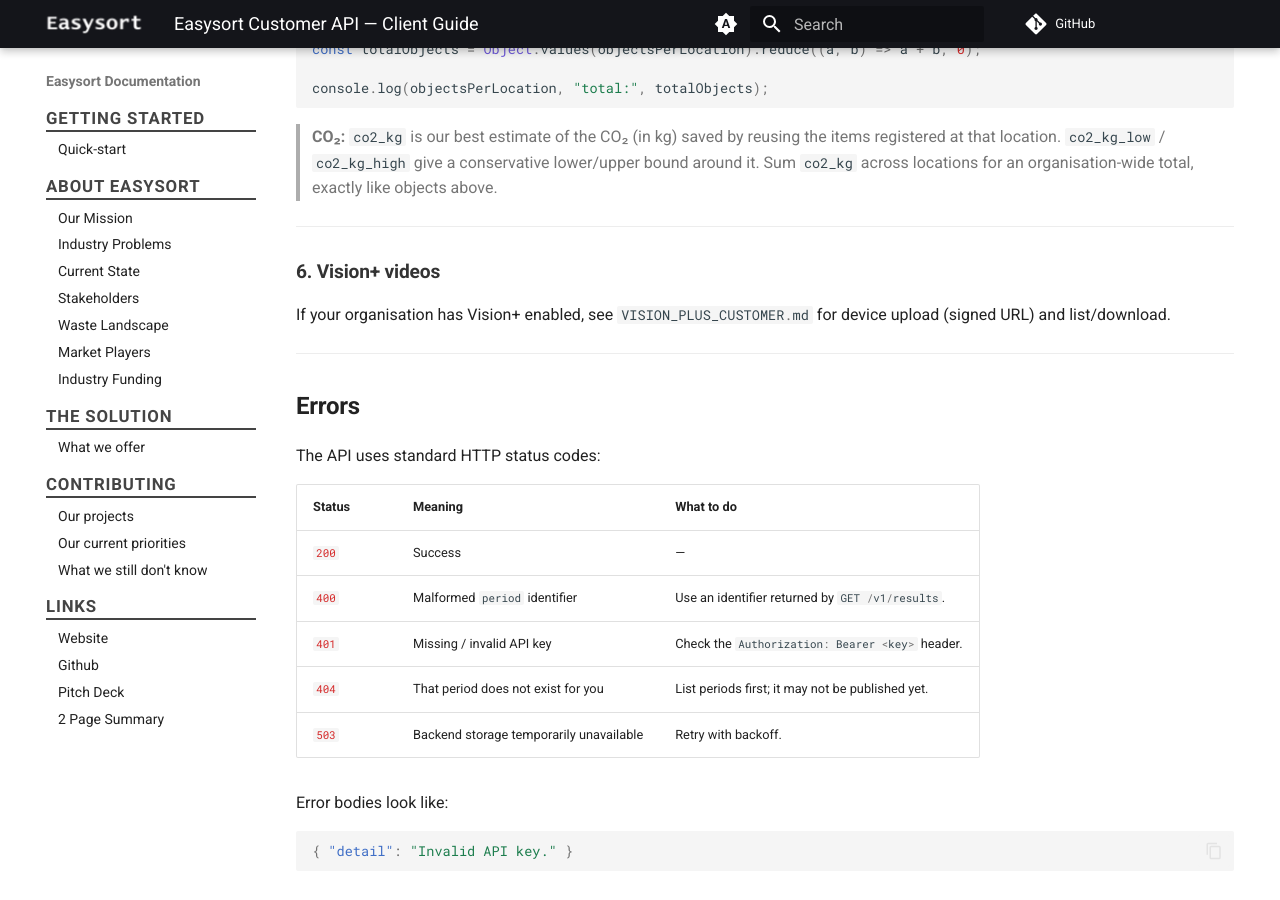
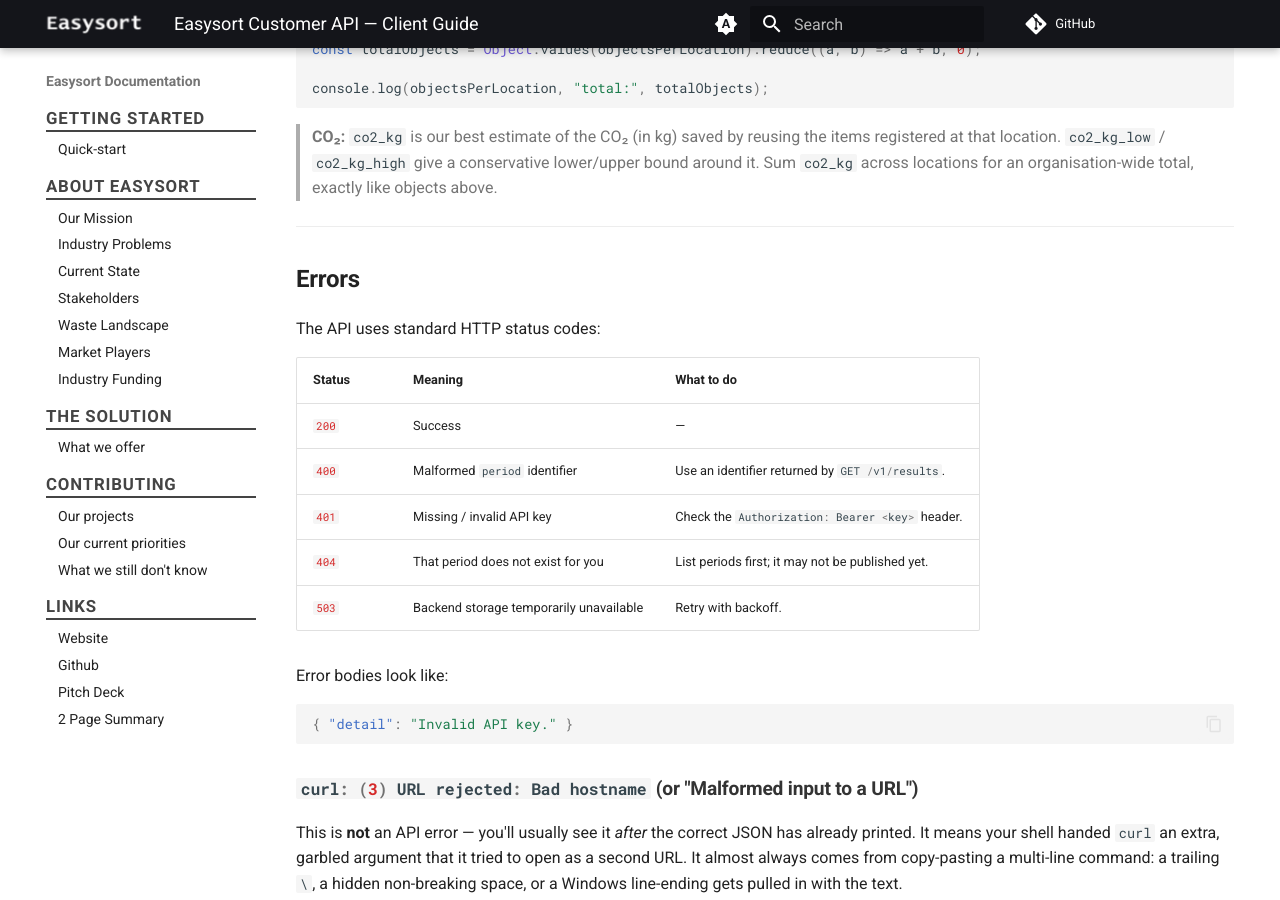
Before and after one commit to Easysort/Easysort, an MkDocs documentation site: the page built from docs/api/argo.md, in a window 1280 px wide and 900 px high, scrolled down 6857 px. Built offline with MkDocs 1.6.1 and Material for MkDocs 9.7.7, drawn with Linux system fonts in a browser that asks for light colours; comment, search, counter and statistics services are not loaded.

Commit message:
Update argo.md

```diff
--- a/docs/api/argo.md
+++ b/docs/api/argo.md
@@ -326,13 +326,6 @@ console.log(objectsPerLocation, "total:", totalObjects);
 
 ---
 
-### 6. Vision+ videos
-
-If your organisation has Vision+ enabled, see [`VISION_PLUS_CUSTOMER.md`](./VISION_PLUS_CUSTOMER.md)
-for device upload (signed URL) and list/download.
-
----
-
 ## Errors
 
 The API uses standard HTTP status codes:
```
